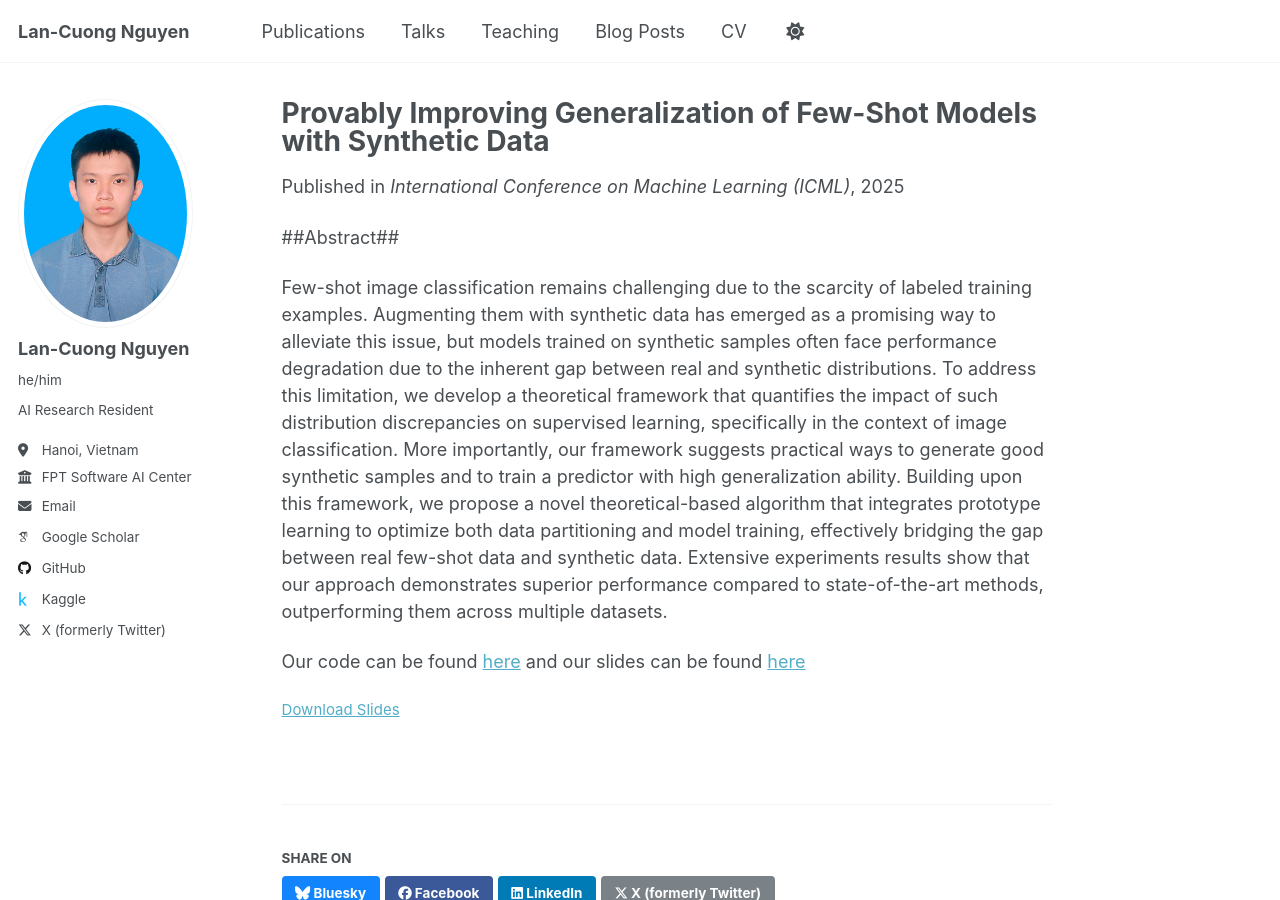
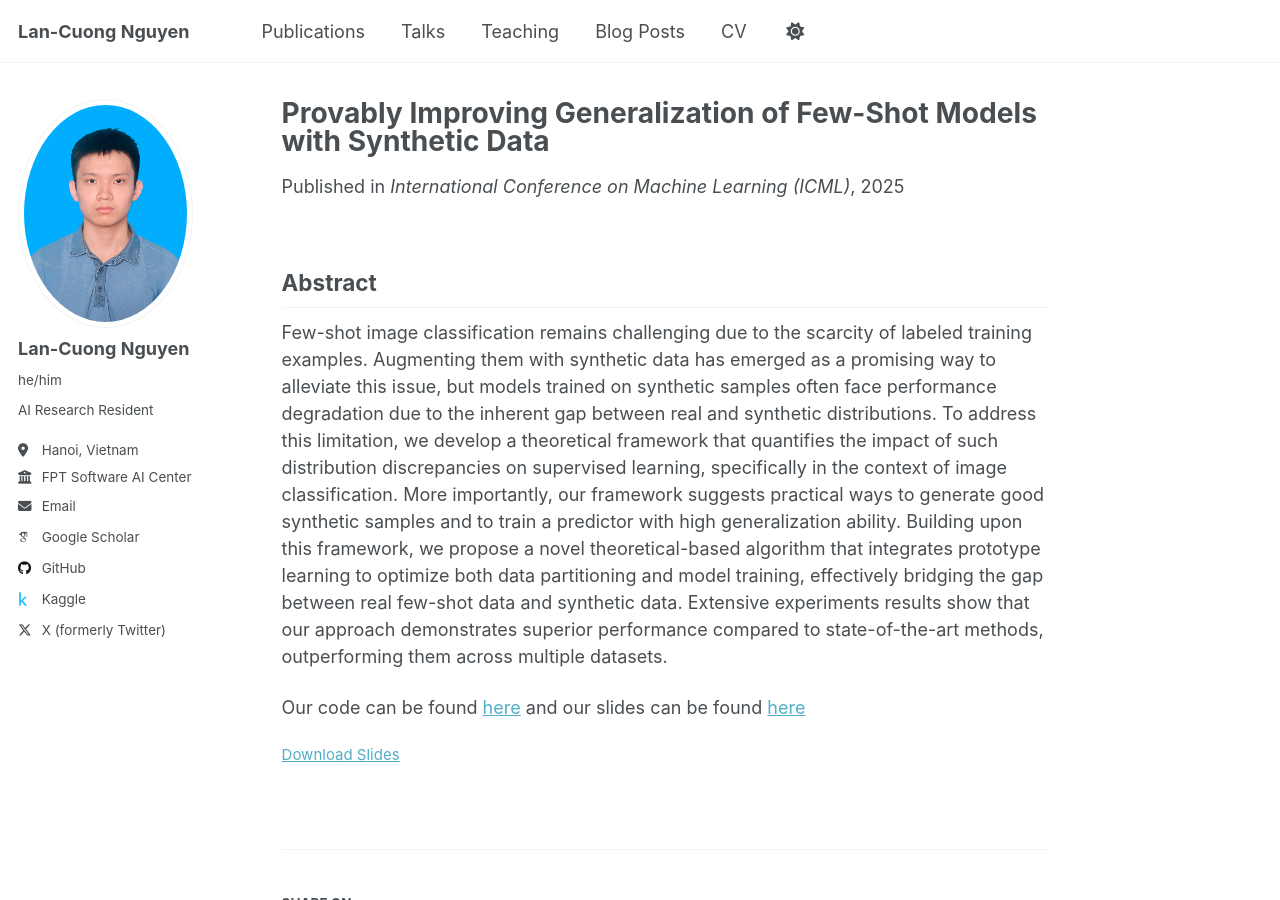
Before and after one commit to cuonglannguyen/cuonglannguyen.github.io, a Jekyll site: the page built from _publications/2025-05-01-ICML-Provably.md, in a window 1280 px wide and 900 px high. Built offline with Jekyll 4.4.1, drawn with Linux system fonts in a browser that asks for light colours; some web fonts are replaced.

```diff
--- a/_publications/2025-05-01-ICML-Provably.md
+++ b/_publications/2025-05-01-ICML-Provably.md
@@ -10,7 +10,8 @@ slidesurl: 'https://cuonglannguyen.github.io/files/ICML2025_presentation.pdf'
 paperurl: 'https://openreview.net/pdf?id=L6U7nYc4ah'
 ---
 
-##Abstract##
+Abstract
+------
 
 Few-shot image classification remains challenging due to the scarcity of labeled training examples. Augmenting them with synthetic data has emerged as a promising way to alleviate this issue, but models trained on synthetic samples often face performance degradation due to the inherent gap between real and synthetic distributions. To address this limitation, we develop a theoretical framework that quantifies the impact of such distribution discrepancies on supervised learning, specifically in the context of image classification. More importantly, our framework suggests practical ways to generate good synthetic samples and to train a predictor with high generalization ability. Building upon this framework, we propose a novel theoretical-based algorithm that integrates prototype learning to optimize both data partitioning and model training, effectively bridging the gap between real few-shot data and synthetic data. Extensive experiments results show that our approach demonstrates superior performance compared to state-of-the-art methods, outperforming them across multiple datasets.
 
```
Also changed, not shown: _publications/2025-01-22-ICLR-DPAI.md (+2 -1 lines).
